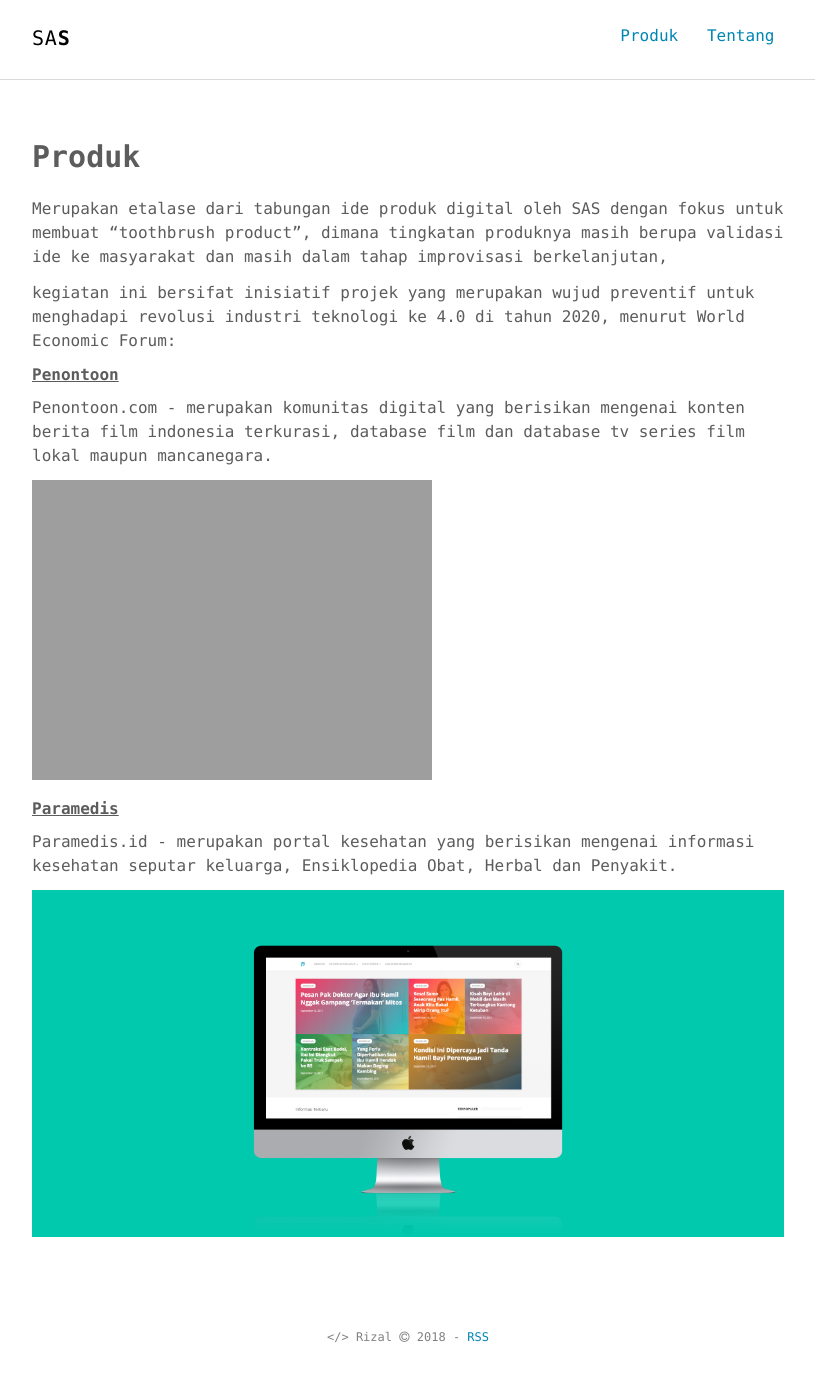
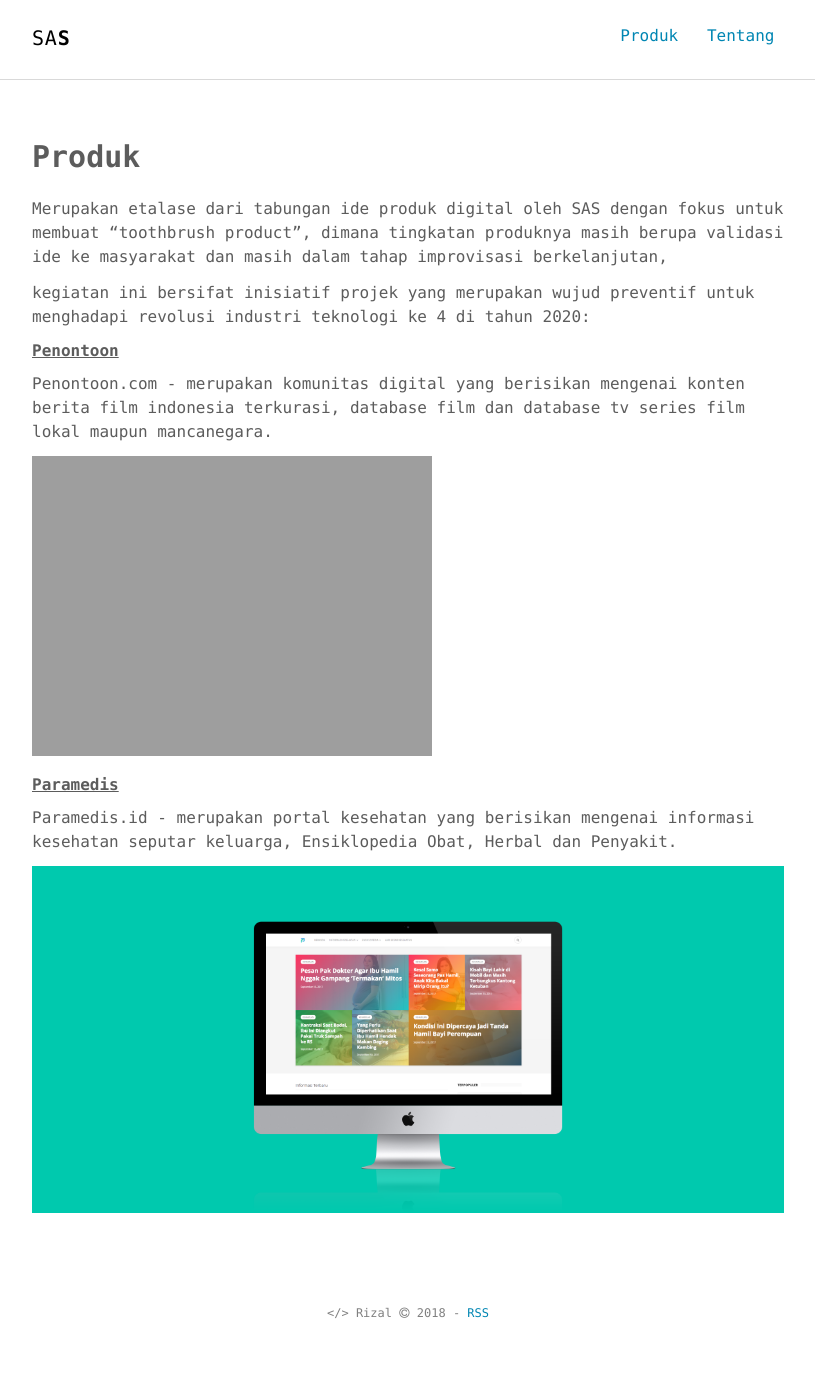
Before and after one commit to syafrizaladi/saktia, a Jekyll site: the page built from produk.md, in a window 1280 px wide. Shown: the whole page, without its empty margins (232-1047 px from the left). Built offline with Jekyll 4.4.1, drawn with Linux system fonts in a browser that asks for light colours; after the commit the page ends 1370 px from its top, so only the background shows below that.

Commit message:
Update produk.md

```diff
--- a/produk.md
+++ b/produk.md
@@ -6,7 +6,7 @@ permalink: /produk/
 
 Merupakan etalase dari tabungan ide produk digital oleh SAS dengan fokus untuk membuat "toothbrush product", dimana tingkatan produknya masih berupa validasi ide ke masyarakat dan masih dalam tahap improvisasi berkelanjutan,
 
-kegiatan ini bersifat inisiatif projek yang merupakan wujud preventif untuk menghadapi revolusi industri teknologi ke 4.0 di tahun 2020, menurut World Economic Forum:
+kegiatan ini bersifat inisiatif projek yang merupakan wujud preventif untuk menghadapi revolusi industri teknologi ke 4 di tahun 2020:
 <br>
 
 ##### <u>Penontoon</u>
```
